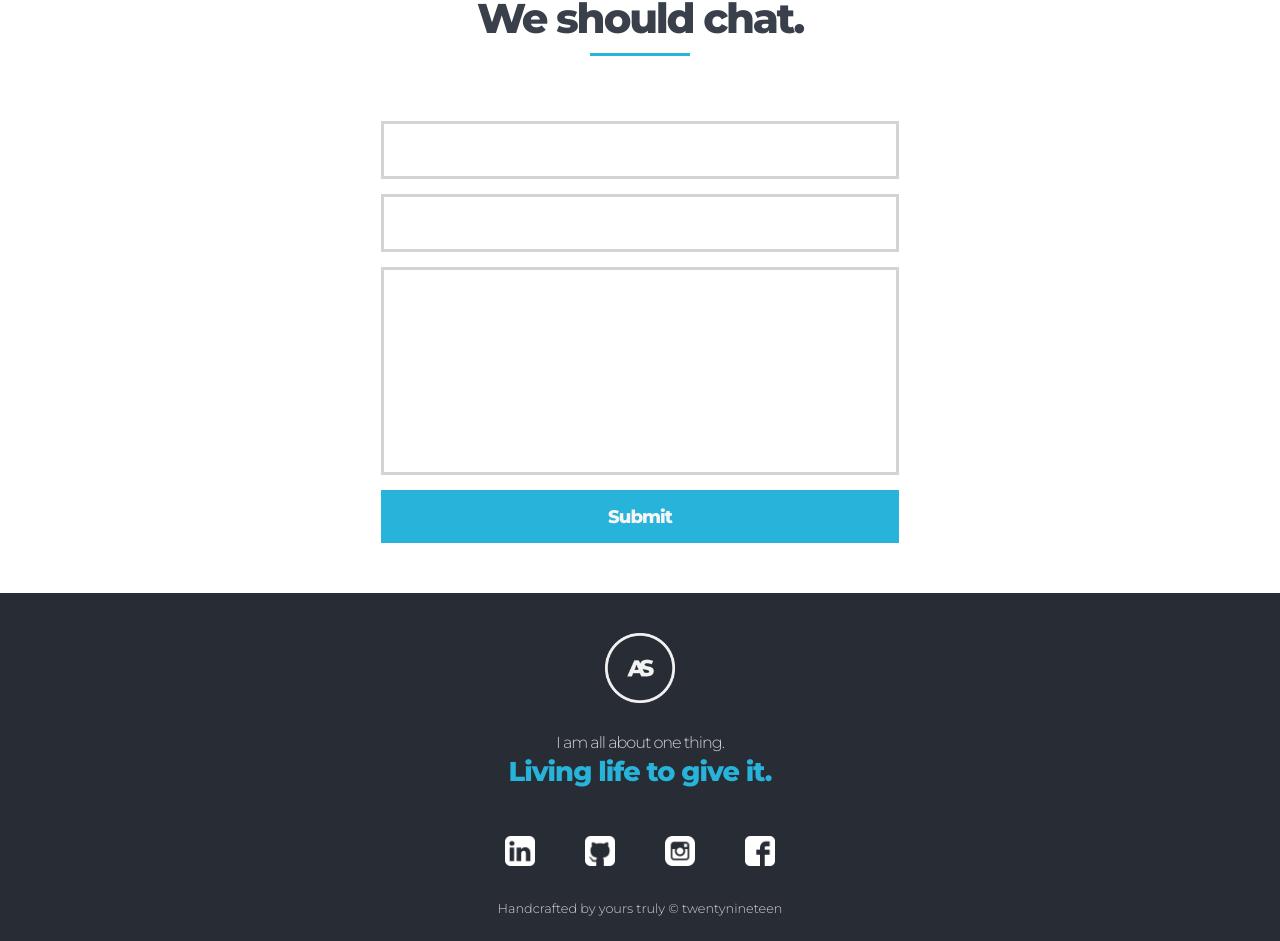
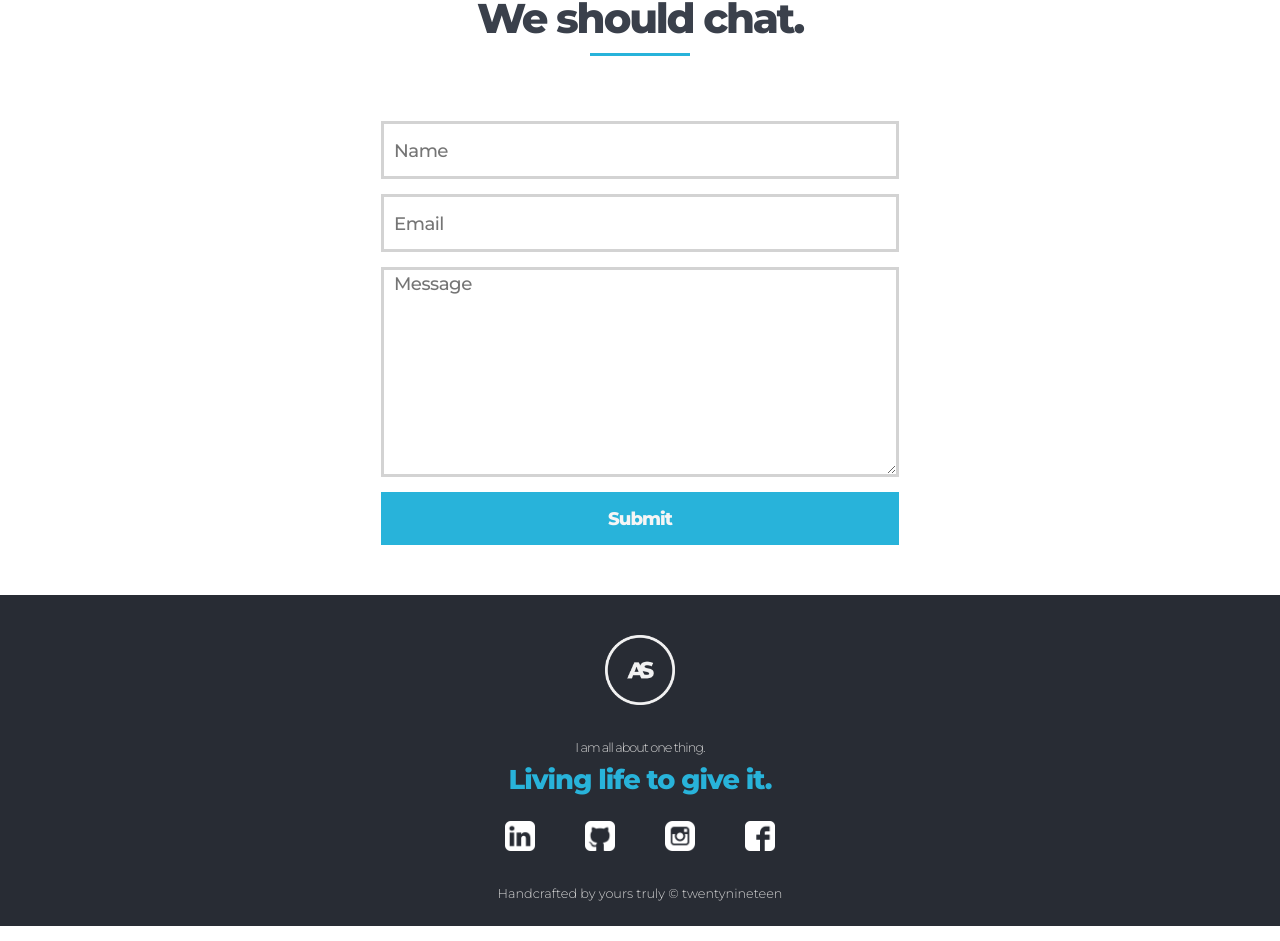
Before and after one commit to andrewsearcy/andrewsearcy.github.io, a React (Create React App) app: page /contact in a window 1280 px wide. Shown: the part 219-1160 px from the top of the page. Built offline with nearby package versions, Linux system fonts and the light colour scheme.

Commit message:
New Commit

```diff
--- a/package.json
+++ b/package.json
@@ -2,7 +2,6 @@
   "name": "portfolio",
   "version": "0.1.0",
   "private": true,
-  "proxy": "http://localhost:3001",
   "dependencies": {
     "axios": "^0.19.0",
     "formik": "^1.5.8",
--- a/src/App.css
+++ b/src/App.css
@@ -183,17 +183,23 @@ input {
   margin-top: 15px;
   font-family: 'Montserrat', sans-serif;
   font-size: .7em;
-  letter-spacing: -2px;
-  color: rgba(40, 179, 218, .3);
-  /* padding-left: 10px; */
-  font-weight: 700;
+  letter-spacing: -.5px;
+  color: #3a404b;
+  font-weight: 500;
   padding-left: 10px;
   border: solid lightgray 3px;
 }
 .textarea {
   width: 500px;
   height: 200px;
+  margin-top: 15px;
+  font-family: 'Montserrat', sans-serif;
+  font-size: .7em;
+  letter-spacing: -.5px;
+  color: #3a404b;
+  font-weight: 500;
   padding-left: 10px;
+  border: solid lightgray 3px;
 }
 button {
   font-family: 'Montserrat', sans-serif;
@@ -295,7 +301,7 @@ letter-spacing: -2px;
 @media screen and (max-width: 800px) {
   .sec-1-block {
     width: 300px;
-    paddin-top: 0px;
+    padding-top: 0px;
   }
   .sec-1 {
     flex-wrap: wrap;
@@ -392,6 +398,31 @@ letter-spacing: -2px;
   opacity: .4;
   transition: .5s;
 }
+
+/******************** ABOUT SECTION *********************/
+.skills {
+  display: flex;
+  justify-content: center;
+  font-family: 'Montserrat', sans-serif;
+}
+.skills-col {
+  display: flex;
+  flex-direction: row;
+}
+h2 {
+  font-family: 'Montserrat', sans-serif;
+  margin-bottom: 0;
+  font-size: 1.2em;
+  letter-spacing: -2px;
+  font-weight: 800;
+  color: #3a404b;
+}
+p {
+  font-size: .8em;
+  font-family: 'Montserrat', sans-serif;
+  letter-spacing: -1px;
+  line-height: 25px;
+}
 .sec-2-about {
   display: flex;
   justify-content: center;
@@ -451,11 +482,7 @@ border-radius: 30%;
   margin-top: 15px;
   margin-bottom: 0px;
 }
-.sec-1-about-text {
-  font-size: .65em;
-  font-family: 'Montserrat', sans-serif;
-  letter-spacing: -1px;
-}
+
 .about-block-bg {
   width: 40px;
   height: auto;
@@ -472,11 +499,6 @@ border-radius: 30%;
 }
 .textUnder {
   color: #28b3da;
-  margin-bottom: 0;
-  font-size: 1.3em;
-  font-family: 'Montserrat', sans-serif;
-  letter-spacing: -2px;
-  font-weight: 800;
 }
 .about-text {
   margin-top: 5px;
--- a/src/components/Formik.js
+++ b/src/components/Formik.js
@@ -1,6 +1,5 @@
-import React from 'react';
-import { Formik, Field, Form } from 'formik';
-import { Redirect } from 'react-router-dom'
+import React from 'react'
+import { Formik, Field, Form } from 'formik'
 
 const FormikCloudForm = () => (
   <Formik
@@ -10,29 +9,29 @@ const FormikCloudForm = () => (
       message: ''
     }}
     onSubmit={values => {
-      fetch('https://api.formik.com/submit/portfolio-site-form/portfolio-site-form', {
-        method: 'POST',
-        headers: {
-          "Content-Type": "application/json",
-        },
-        body: JSON.stringify(values),
-      });
+      fetch(
+        'https://api.formik.com/submit/portfolio-site-form/we-should-chat',
+        {
+          method: 'POST',
+          headers: {
+            'Content-Type': 'application/json'
+          },
+          body: JSON.stringify(values)
+        }
+      )
     }}
     render={() => (
       <Form className='form'>
-        <label for="name"></label>
-        <Field name="name" className="input" />
+        <Field placeholder='Name' name='name' />
 
-        <label for="email"></label>
-        <Field name="email" className="input" />
+        <Field placeholder='Email' name='email' />
 
-        <label for="message" ></label>
-        <Field name="message" className="textarea"/>
+        <Field component='textarea' className='textarea' placeholder='Message' name='message' />
 
-        <button onClick='/' type="submit">Submit</button>
+        <button type='submit'>Submit</button>
       </Form>
     )}
   />
-);
+)
 
-export default FormikCloudForm;
+export default FormikCloudForm
--- a/src/screens/About.js
+++ b/src/screens/About.js
@@ -17,6 +17,13 @@ const About = () => (
           <HeaderPages />
           <div className='about-mid'>
             <Titles title='A little about me.' />
+            <section className='skills'>
+              <div className='skills-col'>
+                <h2>Front End Developer</h2>
+                <h2>Designer</h2>
+                <h2>Artist</h2>
+              </div>
+            </section>
             <section className='sec-1'>
             <Fade left>
               <div className = 'about-pic-col'>
@@ -44,7 +51,8 @@ const About = () => (
                     however, I wasn’t satisfied with just being involved with
                     the visual part of the project but wanted to be able to
                     create from the technical side as well.
-                  </p><p className='sec-1-about-text'>I love what I do and my passion is growing everyday.  Be on the lookout
+                  </p>
+                  <p className='sec-1-about-text'>I love what I do and my passion is growing everyday.  Be on the lookout
                     for new designs/apps I will be posting either in my projects section or updates
                     to this site!
                   </p>
--- a/src/screens/Home.js
+++ b/src/screens/Home.js
@@ -1,28 +1,29 @@
 import React from 'react'
 import WebsiteArrow from '../images/Website Arrow.png'
 import Footer from '../components/Footer'
-import HeaderHome from '../components/Header';
+import HeaderHome from '../components/Header'
 import { Link } from 'react-router-dom'
 import IMG1 from '../images/IMG1.jpg'
 import IMG2 from '../images/IMG2.jpg'
 import IMG3 from '../images/IMG3.jpg'
-import Fade from 'react-reveal/Fade';
-import Titles from '../components/Titles';
-import ScrollUpButton from '../components/ScrollUpButton';
-
+import Fade from 'react-reveal/Fade'
+import Titles from '../components/Titles'
+import ScrollUpButton from '../components/ScrollUpButton'
 
 const Home = () => (
   <div>
     <Fade>
       <div className='home'>
         <div className='overlay'>
-         <HeaderHome></HeaderHome>
+          <HeaderHome />
           <div className='landing-mid'>
             <div className='landing-row-1'>
               <Fade top delay={350}>
                 <span className='home-title'>
                   Hi, my name is <span className='name'>Andrew Searcy</span>.
-                  <div className='name-blurb'>I'm a Full Stack Software Developer from Tennessee.</div>
+                  <div className='name-blurb'>
+                    I'm a Full Stack Software Developer from Tennessee.
+                  </div>
                 </span>
               </Fade>
               <Fade bottom delay={350}>
@@ -35,12 +36,11 @@ const Home = () => (
         </div>
         <div className='sec-2'>
           <div className='sec-2-content'>
-            <Titles title="My recent work."></Titles>
+            <Titles title='My recent work.' />
             <Fade left>
               <p className='workBlurb'>
-                As a designer and developer based in Tennessee, I believe in
-                combining purposeful graphic design and web developement to
-                create an unforgetable experience for every user.
+                Here are a few of my most recent projects for you to check out.
+                There are more coming so make sure to keep checking.
               </p>
             </Fade>
           </div>
@@ -87,7 +87,7 @@ const Home = () => (
       </div>
     </Fade>
     <Footer />
-    <ScrollUpButton/>
+    <ScrollUpButton />
   </div>
 )
 
```
Also changed, not shown: src/components/ContactForm.js (deleted, +0 -63 lines).
